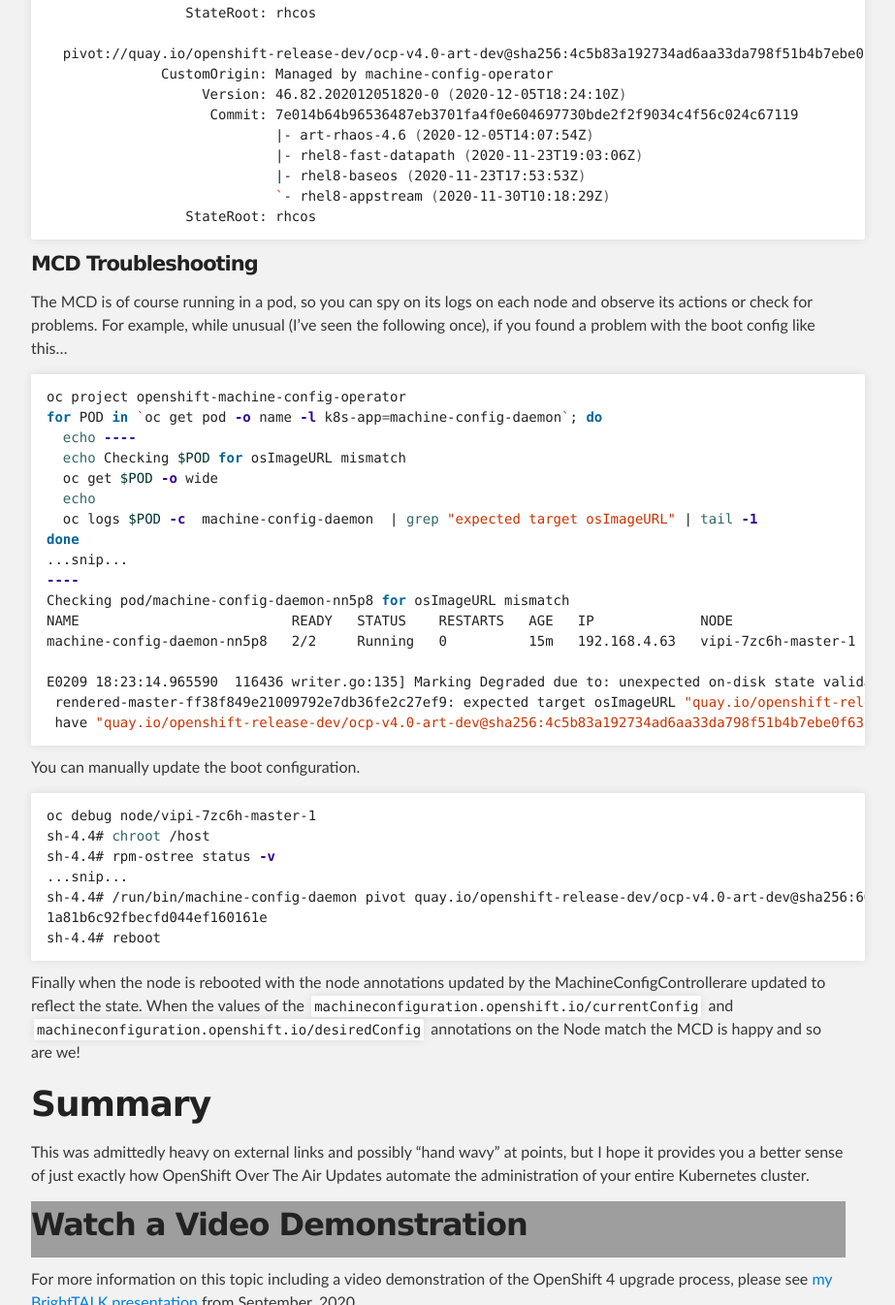
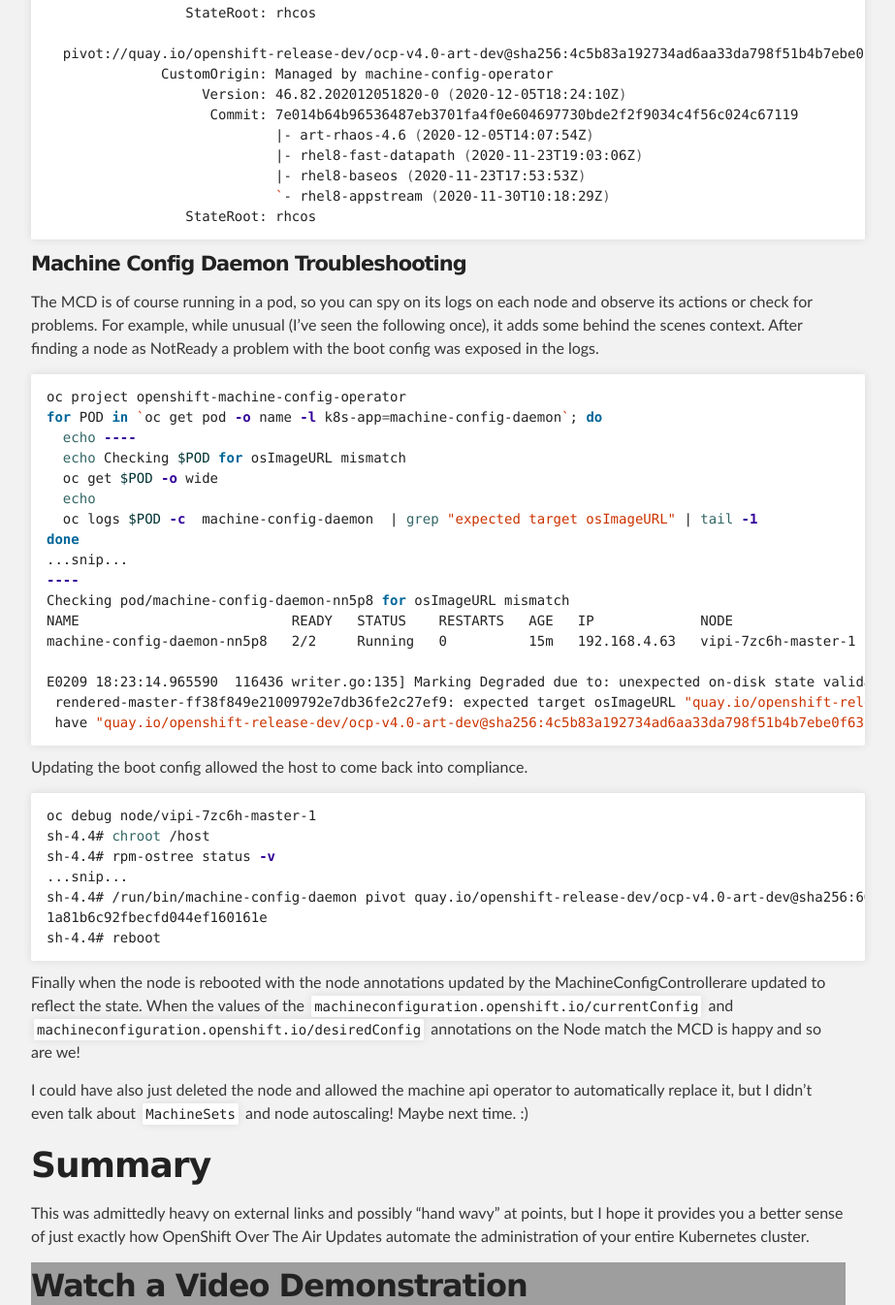
Before and after one commit to dlbewley/dlbewley.github.io, a Jekyll site: the page built from _posts/2021-03-09-Understanding-OpenShift-Over-The-Air-Updates.md, in a window 1280 px wide and 1400 px high, scrolled down 7990 px, cut to the strip 0-1346 px from the top of the window. Shown: the whole strip at 97% size, without its empty margins (188-1111 px from the left). Built offline with Jekyll 4.4.1, drawn with Linux system fonts in a browser that asks for light colours; comment, search, counter and statistics services are not loaded.

Commit message:
mcd note

```diff
--- a/_posts/2021-03-09-Understanding-OpenShift-Over-The-Air-Updates.md
+++ b/_posts/2021-03-09-Understanding-OpenShift-Over-The-Air-Updates.md
@@ -319,9 +319,9 @@
                  StateRoot: rhcos
 {% endhighlight %}
 
-#### MCD Troubleshooting
+#### Machine Config Daemon Troubleshooting
 
-The MCD is of course running in a pod, so you can spy on its logs on each node and observe its actions or check for problems. For example, while unusual (I've seen the following once), if you found a problem with the boot config like this...
+The MCD is of course running in a pod, so you can spy on its logs on each node and observe its actions or check for problems. For example, while unusual (I've seen the following once), it adds some behind the scenes context. After finding a node as NotReady a problem with the boot config was exposed in the logs.
 
 {%highlight shell %}
 oc project openshift-machine-config-operator
@@ -343,7 +343,7 @@
  have "quay.io/openshift-release-dev/ocp-v4.0-art-dev@sha256:4c5b83a192734ad6aa33da798f51b4b7ebe0f633ed63d53867a0c3fb73993024"
 {% endhighlight %}
 
-You can manually update the boot configuration.
+Updating the boot config allowed the host to come back into compliance.
 
 {%highlight shell %}
 oc debug node/vipi-7zc6h-master-1
@@ -359,6 +359,7 @@
 Finally when the node is rebooted with the node annotations updated by the MachineConfigControllerare updated to reflect the state.
 When the values of the `machineconfiguration.openshift.io/currentConfig` and `machineconfiguration.openshift.io/desiredConfig` annotations on the Node match the MCD is happy and so are we!
 
+I could have also just deleted the node and allowed the machine api operator to automatically replace it, but I didn't even talk about `MachineSets` and node autoscaling! Maybe next time. :)
 # Summary
 
 This was admittedly heavy on external links and possibly "hand wavy" at points, but I hope it provides you a better sense of just exactly how OpenShift Over The Air Updates automate the administration of your entire Kubernetes cluster.
```
